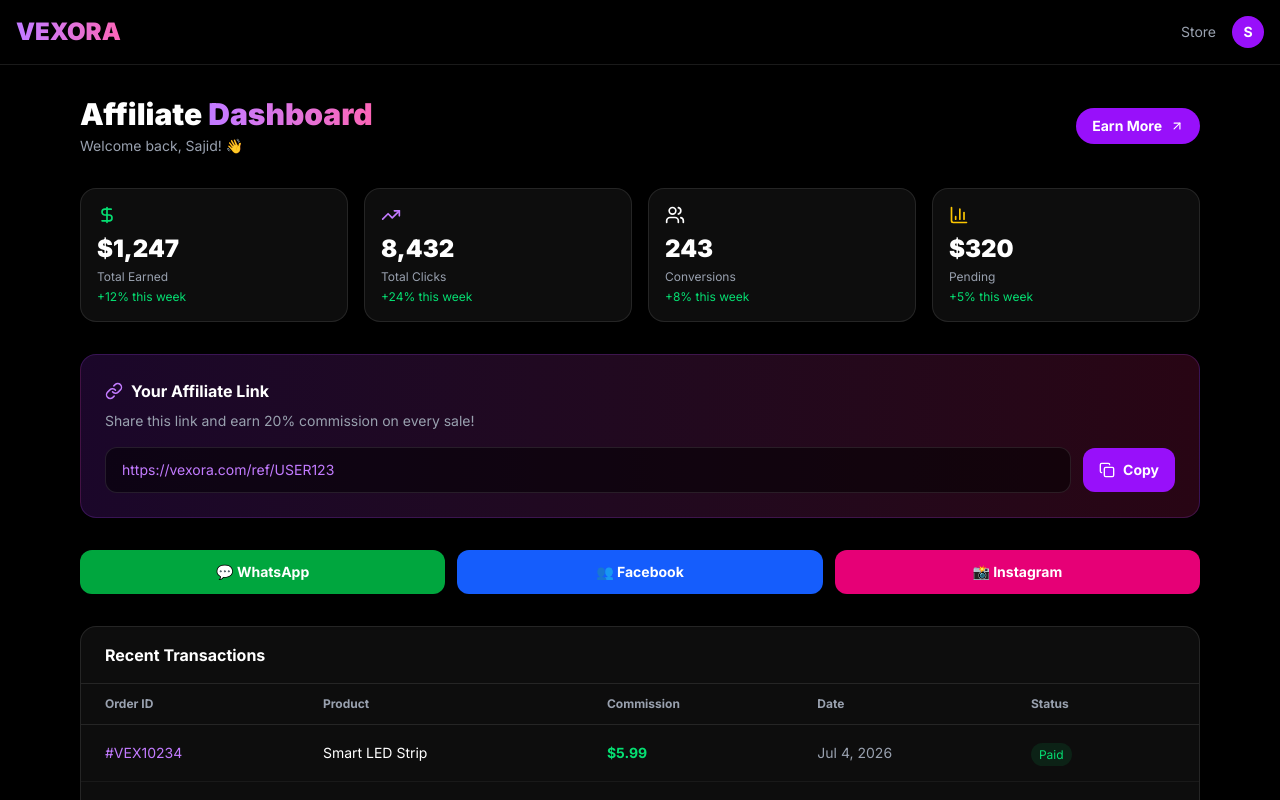
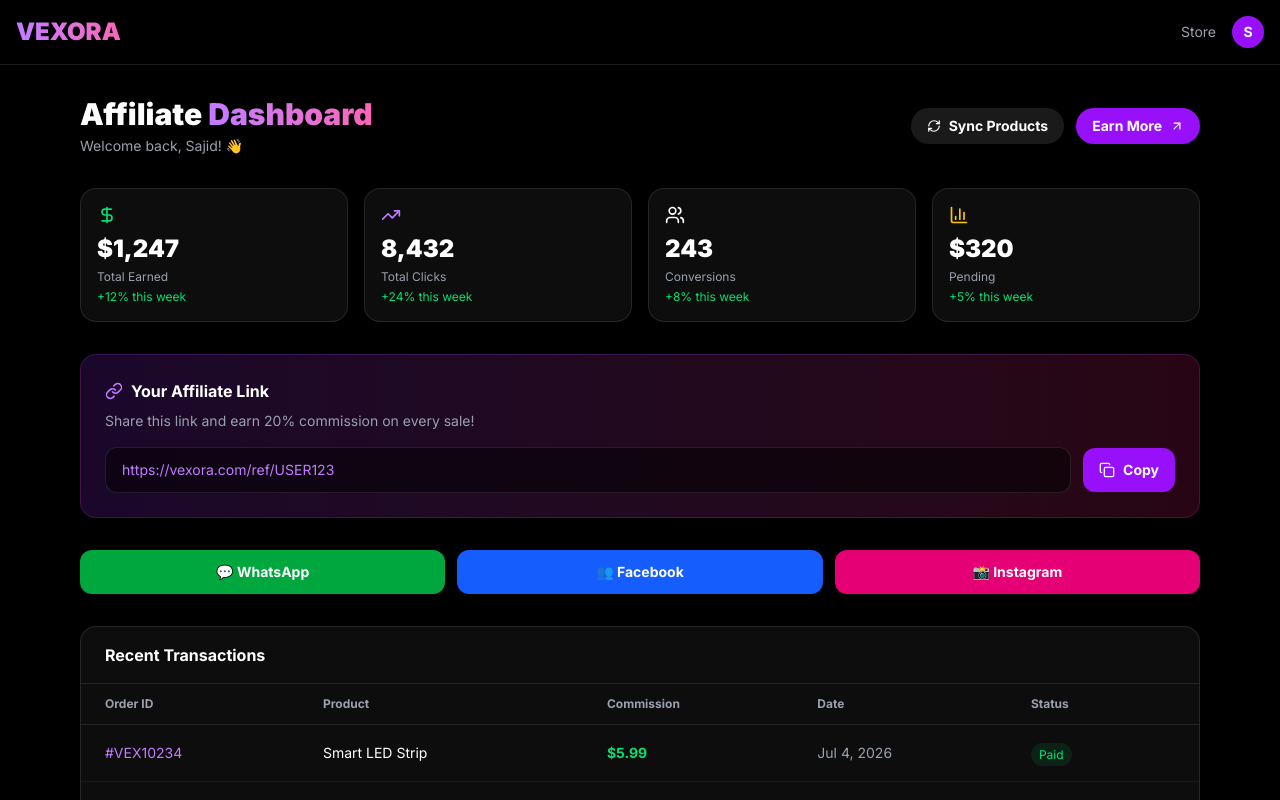
Before and after one commit to isajidmanzoor/vexora, a Next.js app: page /dashboard in a window 1280 px wide. Shown: the top 800 px of the page. Built offline with nearby package versions, Linux system fonts and the light colour scheme.

Commit message:
Add sync button to dashboard

```diff
--- a/app/dashboard/page.tsx
+++ b/app/dashboard/page.tsx
@@ -1,6 +1,6 @@
 'use client'
 import { useState } from 'react'
-import { DollarSign, Users, TrendingUp, Copy, CheckCircle, Link, BarChart3, ArrowUpRight } from 'lucide-react'
+import { DollarSign, Users, TrendingUp, Copy, CheckCircle, Link, BarChart3, ArrowUpRight, RefreshCw } from 'lucide-react'
 
 const stats = [
   { label: 'Total Earned', value: '$1,247', icon: <DollarSign size={20} />, change: '+12%', color: 'green' },
@@ -19,12 +19,33 @@ const transactions = [
 
 export default function DashboardPage() {
   const [copied, setCopied] = useState(false)
+  const [syncing, setSyncing] = useState(false)
+  const [syncMsg, setSyncMsg] = useState<string | null>(null)
   const affLink = 'https://vexora.com/ref/USER123'
 
   const copy = () => {
     navigator.clipboard.writeText(affLink)
     setCopied(true)
     setTimeout(() => setCopied(false), 2000)
+  }
+
+  const syncProducts = async () => {
+    setSyncing(true)
+    setSyncMsg(null)
+    try {
+      const res = await fetch('/api/products?keywords=trending')
+      const data = await res.json()
+      if (data.error) {
+        setSyncMsg(`Sync failed: ${data.error}`)
+      } else {
+        setSyncMsg(`Synced ${data.products?.length || 0} products`)
+      }
+    } catch (err) {
+      setSyncMsg('Sync failed: network error')
+    } finally {
+      setSyncing(false)
+      setTimeout(() => setSyncMsg(null), 4000)
+    }
   }
 
   return (
@@ -46,9 +67,20 @@ export default function DashboardPage() {
             <h1 className="text-3xl font-black">Affiliate <span className="bg-gradient-to-r from-purple-400 to-pink-400 bg-clip-text text-transparent">Dashboard</span></h1>
             <p className="text-gray-400 text-sm mt-1">Welcome back, Sajid! 👋</p>
           </div>
-          <a href="/cpa" className="bg-purple-600 hover:bg-purple-700 text-white px-4 py-2 rounded-full text-sm font-bold transition flex items-center gap-2">
-            Earn More <ArrowUpRight size={14} />
-          </a>
+          <div className="flex items-center gap-3">
+            {syncMsg && <span className="text-xs text-gray-400">{syncMsg}</span>}
+            <button
+              onClick={syncProducts}
+              disabled={syncing}
+              className="bg-white/10 hover:bg-white/20 disabled:opacity-50 text-white px-4 py-2 rounded-full text-sm font-bold transition flex items-center gap-2"
+            >
+              <RefreshCw size={14} className={syncing ? 'animate-spin' : ''} />
+              {syncing ? 'Syncing...' : 'Sync Products'}
+            </button>
+            <a href="/cpa" className="bg-purple-600 hover:bg-purple-700 text-white px-4 py-2 rounded-full text-sm font-bold transition flex items-center gap-2">
+              Earn More <ArrowUpRight size={14} />
+            </a>
+          </div>
         </div>
 
         {/* Stats */}
```
